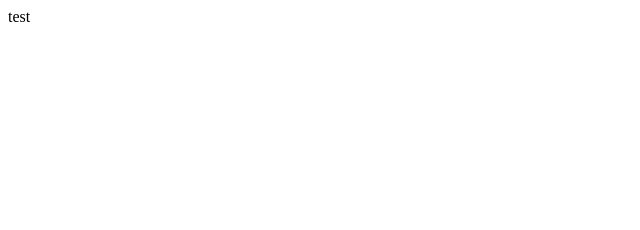
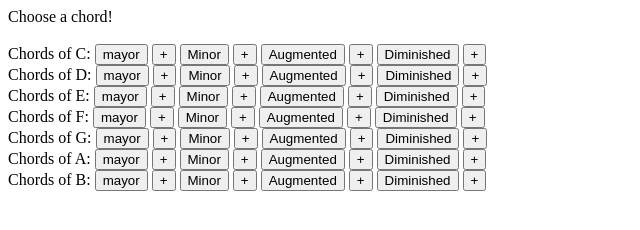
Before and after one commit to dieguelin/Music-application, a plain HTML site: page index.html in a window 1280 px wide. Shown: the whole page, without its empty margins (0-640 px from the left). Drawn offline with Linux system fonts and the light colour scheme.

Commit message:
modified index.html

```diff
--- a/index.html
+++ b/index.html
@@ -5,6 +5,69 @@
     <title></title>
   </head>
   <body>
-    test
+    Choose a chord! <br><br>
+    Chords of C:
+    <button type="button" onclick="alert('Hello world!')"> mayor</button>
+        <button type="button" onclick="alert('Hello world!')">+</button>
+    <button type="button" onclick="alert('Hello world!')"> Minor</button>
+        <button type="button" onclick="alert('Hello world!')">+</button>
+    <button type="button" onclick="alert('Hello world!')"> Augmented</button>
+        <button type="button" onclick="alert('Hello world!')">+</button>
+    <button type="button" onclick="alert('Hello world!')">Diminished</button>
+        <button type="button" onclick="alert('Hello world!')">+</button><br>
+    Chords of D:
+    <button type="button" onclick="alert('Hello world!')"> mayor</button>
+        <button type="button" onclick="alert('Hello world!')">+</button>
+    <button type="button" onclick="alert('Hello world!')"> Minor</button>
+        <button type="button" onclick="alert('Hello world!')">+</button>
+    <button type="button" onclick="alert('Hello world!')"> Augmented</button>
+        <button type="button" onclick="alert('Hello world!')">+</button>
+    <button type="button" onclick="alert('Hello world!')">Diminished</button>
+        <button type="button" onclick="alert('Hello world!')">+</button><br>
+    Chords of E:
+    <button type="button" onclick="alert('Hello world!')"> mayor</button>
+        <button type="button" onclick="alert('Hello world!')">+</button>
+    <button type="button" onclick="alert('Hello world!')"> Minor</button>
+        <button type="button" onclick="alert('Hello world!')">+</button>
+    <button type="button" onclick="alert('Hello world!')"> Augmented</button>
+        <button type="button" onclick="alert('Hello world!')">+</button>
+    <button type="button" onclick="alert('Hello world!')">Diminished</button>
+        <button type="button" onclick="alert('Hello world!')">+</button><br>
+    Chords of F:
+    <button type="button" onclick="alert('Hello world!')"> mayor</button>
+        <button type="button" onclick="alert('Hello world!')">+</button>
+    <button type="button" onclick="alert('Hello world!')"> Minor</button>
+        <button type="button" onclick="alert('Hello world!')">+</button>
+    <button type="button" onclick="alert('Hello world!')"> Augmented</button>
+        <button type="button" onclick="alert('Hello world!')">+</button>
+    <button type="button" onclick="alert('Hello world!')">Diminished</button>
+        <button type="button" onclick="alert('Hello world!')">+</button><br>
+    Chords of G:
+    <button type="button" onclick="alert('Hello world!')"> mayor</button>
+        <button type="button" onclick="alert('Hello world!')">+</button>
+    <button type="button" onclick="alert('Hello world!')"> Minor</button>
+        <button type="button" onclick="alert('Hello world!')">+</button>
+    <button type="button" onclick="alert('Hello world!')"> Augmented</button>
+        <button type="button" onclick="alert('Hello world!')">+</button>
+    <button type="button" onclick="alert('Hello world!')">Diminished</button>
+        <button type="button" onclick="alert('Hello world!')">+</button><br>
+    Chords of A:
+    <button type="button" onclick="alert('Hello world!')"> mayor</button>
+        <button type="button" onclick="alert('Hello world!')">+</button>
+    <button type="button" onclick="alert('Hello world!')"> Minor</button>
+        <button type="button" onclick="alert('Hello world!')">+</button>
+    <button type="button" onclick="alert('Hello world!')"> Augmented</button>
+        <button type="button" onclick="alert('Hello world!')">+</button>
+    <button type="button" onclick="alert('Hello world!')">Diminished</button>
+        <button type="button" onclick="alert('Hello world!')">+</button><br>
+    Chords of B:
+    <button type="button" onclick="alert('Hello world!')"> mayor</button>
+        <button type="button" onclick="alert('Hello world!')">+</button>
+    <button type="button" onclick="alert('Hello world!')"> Minor</button>
+        <button type="button" onclick="alert('Hello world!')">+</button>
+    <button type="button" onclick="alert('Hello world!')"> Augmented</button>
+        <button type="button" onclick="alert('Hello world!')">+</button>
+    <button type="button" onclick="alert('Hello world!')">Diminished</button>
+        <button type="button" onclick="alert('Hello world!')">+</button><br>
   </body>
 </html>
```
